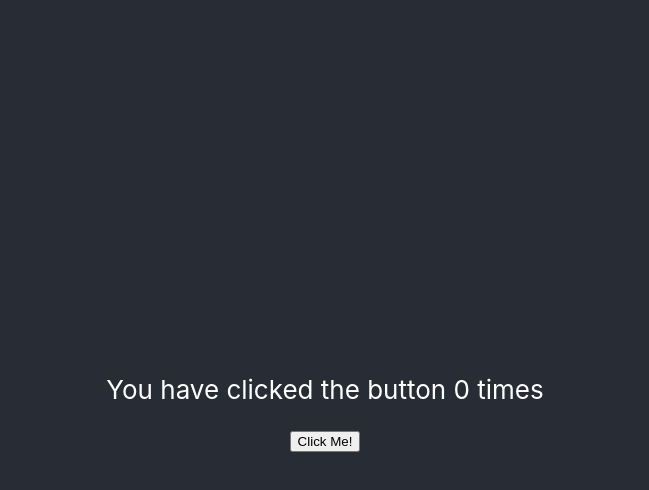
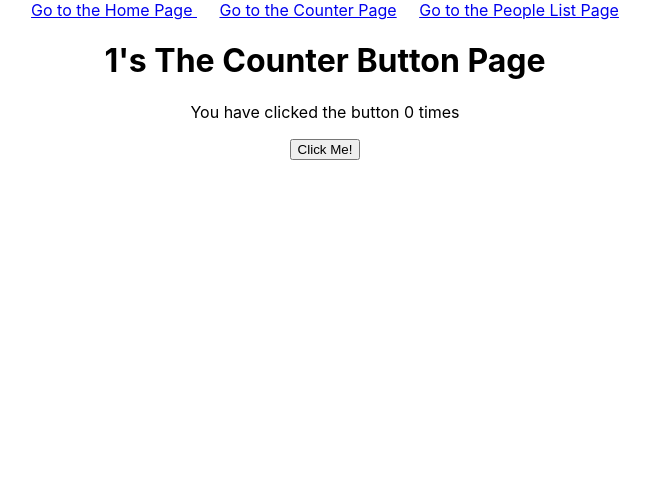
Before and after one commit to annamccreery/my-react-app, a React (Create React App) app: page /counter/1 in a window 1280 px wide. Shown: the top 490 px of the page, without its empty margins (315-964 px from the left). Built offline with nearby package versions, Linux system fonts and the light colour scheme.

Commit message:
Added ability to add name to counter button page

```diff
--- a/src/App.js
+++ b/src/App.js
@@ -1,5 +1,5 @@
 import React, { useState } from 'react';
-import { BrowserRouter as Router, Route } from 'react-router-dom';
+import { BrowserRouter, Routes, Route, Link } from 'react-router-dom';
 import { HomePage, CounterButtonPage, PeopleListPage } from './pages'
 import { CounterButton } from './CounterButton';
 import { CongratulationsMessage } from './CongratulationsMessage';
@@ -17,15 +17,20 @@ function App() {
 
   return (
     <div className="App">
-      <header className="App-header">
-        {hideMessage
-        ? null
-        : <CongratulationsMessage
-          numberOfClicks={numberOfClicks} threshold={10}
-          onHide={ () => setHideMessage(true)}/>}
+      <BrowserRouter>
+        <Link to="/">Go to the Home Page </Link>
+        <>&nbsp; &nbsp; &nbsp;</>
+        <Link to="/counter">Go to the Counter Page</Link>
+        <>&nbsp; &nbsp; &nbsp;</>
+        <Link to="/people-list">Go to the People List Page</Link>
+        <Routes>
+          <Route exact path="/" element={ <HomePage /> }>
 
-        <CounterButton onIncrement={increment} numberOfClicks={numberOfClicks} />
-      </header>
+          </Route>
+          <Route  exact path="/counter/:name" element={ <CounterButtonPage />} />
+          <Route exact path="/people-list" element={ <PeopleListPage />} />
+        </Routes>
+      </BrowserRouter>
     </div>
   );
 }
--- a/src/pages/CounterButtonPage.js
+++ b/src/pages/CounterButtonPage.js
@@ -1,8 +1,10 @@
 import React, { useState } from "react";
+import { useParams } from "react-router-dom";
 import { CounterButton } from '../CounterButton';
 import { CongratulationsMessage } from '../CongratulationsMessage';
 
 export const CounterButtonPage = () => {
+    const { name } = useParams();
     const [numberOfClicks, setNumberOfClicks] = useState(0);
     const [hideMessage, setHideMessage] = useState(false);
 
@@ -10,7 +12,7 @@ export const CounterButtonPage = () => {
 
     return (
         <>
-        <h1> The Counter Button Page </h1>
+        <h1>{name}'s The Counter Button Page </h1>
         {hideMessage
         ? null
         : <CongratulationsMessage
```
